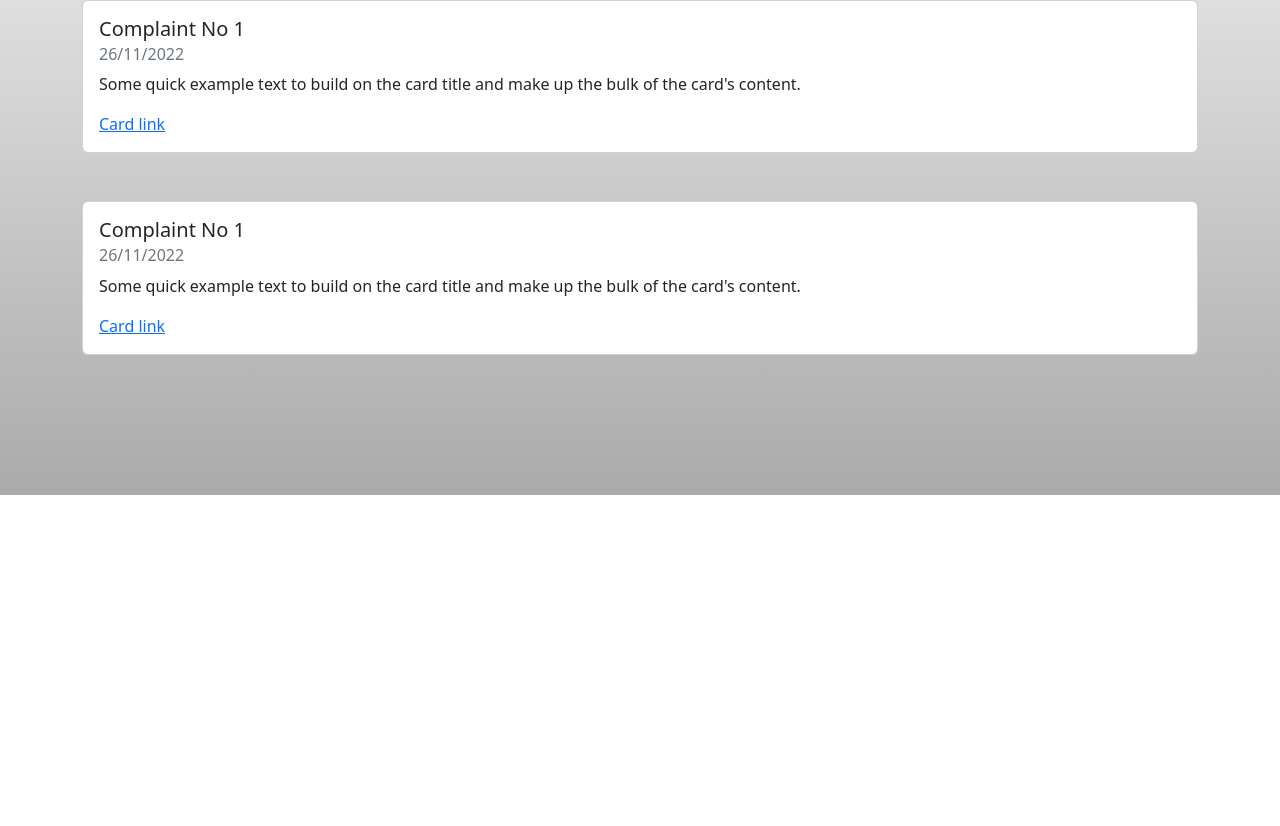
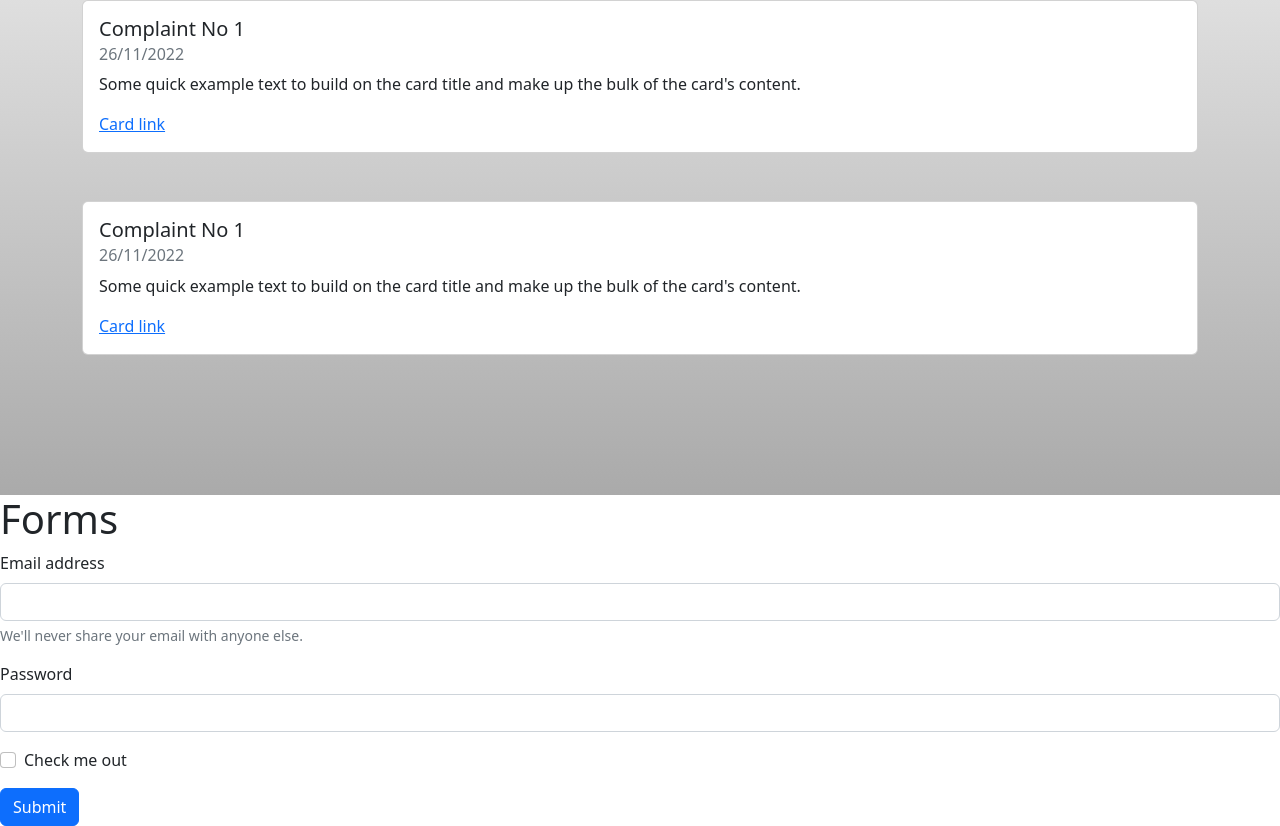
Before and after one commit to lady-of-code/complaint-app-ui, a React (Create React App) app in the folder my-app/: page / in a window 1280 px wide. Shown: the part 305-1131 px from the top of the page. Before the commit the page ends 800 px from the top, so only its background shows below. Built offline with nearby package versions, Linux system fonts and the light colour scheme; the HTML template or start-up script is replaced by a standard one.

Commit message:
md file edit

```diff
--- a/my-app/src/App.js
+++ b/my-app/src/App.js
@@ -3,7 +3,7 @@
 
 function App() {
   return (
-    <div className="main-container">
+    <><><><div className="main-container">
       <nav className="navbar navbar-expand-lg navbar-dark bg-dark">
         <div className="container-fluid">
           <a className="navbar-brand" href="#">Navbar</a>
@@ -29,11 +29,27 @@
         </div>
       </nav>
       <div className='container'>
-        <List/>
-        <List/>
-        <List/>
+        <List />
+        <List />
+        <List />
       </div>
-    </div>
+    </div><div><h1>Forms</h1></div></><div></div></><div><form>
+      <div class="mb-3">
+        <label for="exampleInputEmail1" class="form-label">Email address</label>
+        <input type="email" class="form-control" id="exampleInputEmail1" aria-describedby="emailHelp"/>
+          <div id="emailHelp" class="form-text">We'll never share your email with anyone else.</div>
+        </div>
+      <div class="mb-3">
+        <label for="exampleInputPassword1" class="form-label">Password</label>
+        <input type="password" class="form-control" id="exampleInputPassword1"/>
+        </div>
+      <div class="mb-3 form-check">
+        <input type="checkbox" class="form-check-input" id="exampleCheck1"/>
+          <label class="form-check-label" for="exampleCheck1">Check me out</label>
+        </div>
+      <button type="submit" className="btn btn-primary">Submit</button>
+    </form></div></>
+
   );
 }
 
```
Also changed, not shown: 1 other file (tests, documents, lock files or other folders).
